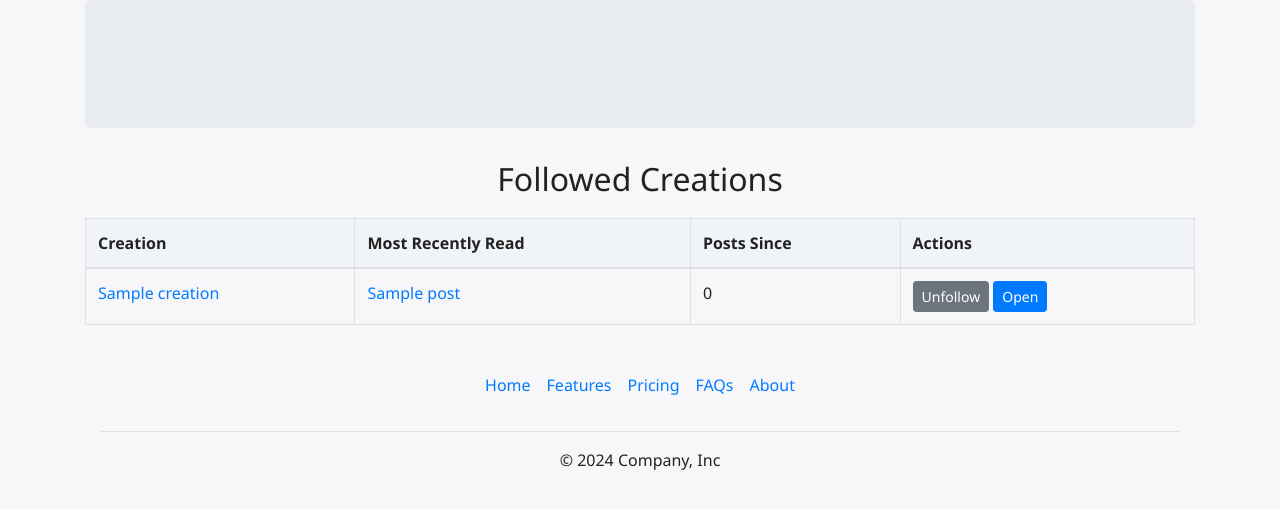
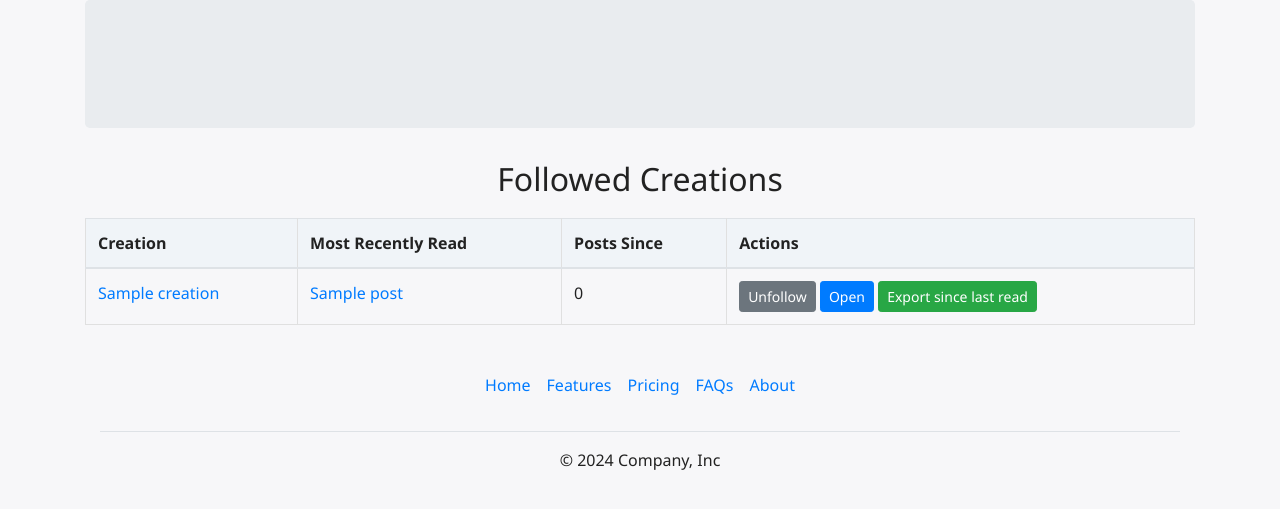
Before and after one commit to trainingmb/inadis, a Flask app: page /app/v1/following in a window 1280 px wide. Shown: the part 66-575 px from the top of the page. Run offline with Flask 3, Linux system fonts and the light colour scheme; a user stored in the database is signed in; tables that the repository leaves empty hold one stand-in row (values such as "Sample post").

Commit message:
Two post views

```diff
--- a/app/v1/templates/post_view.html
+++ b/app/v1/templates/post_view.html
@@ -13,7 +13,7 @@
       {% endif %}
     </div>
     <div class="card-body">
-      <p class="card-text">{{ post.get_content().content | safe }}</p>
+      <div class="card-text">{{ post.get_content().content | safe }}</div>
     </div>
     <div class="card-footer d-flex justify-content-between">
       <div>
--- a/app/v1/templates/user/creation_view.html
+++ b/app/v1/templates/user/creation_view.html
@@ -98,10 +98,10 @@ Creation View
     <div id="creation_tabs" class="mt-3">
       <ul class="nav nav-tabs" id="creationTab" role="tablist">
         <li class="nav-item" role="presentation">
-          <button class="nav-link active" id="posts-tab" data-bs-toggle="tab" data-bs-target="#posts" type="button" role="tab" aria-controls="posts" aria-selected="true">Posts</button>
+          <a class="nav-link active" id="posts-tab" href="#posts" data-toggle="tab" data-bs-toggle="tab" data-bs-target="#posts" role="tab" aria-controls="posts" aria-selected="true">Posts</a>
         </li>
         <li class="nav-item" role="presentation">
-          <button class="nav-link" id="export-tab" data-bs-toggle="tab" data-bs-target="#export" type="button" role="tab" aria-controls="export" aria-selected="false">Export</button>
+          <a class="nav-link" id="export-tab" href="#export" data-toggle="tab" data-bs-toggle="tab" data-bs-target="#export" role="tab" aria-controls="export" aria-selected="false">Export</a>
         </li>
       </ul>
       <div class="tab-content p-3 border border-top-0" id="creationTabContent">
--- a/app/v1/templates/user/following_creations.html
+++ b/app/v1/templates/user/following_creations.html
@@ -28,6 +28,12 @@
           <button type="submit" class="btn btn-sm btn-secondary">Unfollow</button>
         </form>
         <a class="btn btn-sm btn-primary" href="{{ url_for('app_views.creation_view', creation_id=row.creation.id) }}">Open</a>
+        <form method="post" action="{{ url_for('app_views.export_since_last_read', creation_id=row.creation.id) }}" style="display:inline;">
+          {% if export_form %}
+            {{ export_form.csrf_token }}
+          {% endif %}
+          <button type="submit" class="btn btn-sm btn-success">Export since last read</button>
+        </form>
       </td>
     </tr>
     {% endfor %}
--- a/app/v1/views/users.py
+++ b/app/v1/views/users.py
@@ -139,20 +139,26 @@ def post_view(post_id):
     if current_user.is_authenticated:
         progress = UserPostProgress.query.filter_by(user_id=current_user.id, post_id=post.id).first()
         is_read = progress.is_read if progress else False
-        if request.method == 'POST':
-            if not progress:
-                progress = UserPostProgress(user_id=current_user.id, post_id=post.id, is_read=True)
-                db.session.add(progress)
-            else:
-                progress.is_read = True
-            db.session.commit()
-            # Update per-creation progress: set last_post_id and last_reference for this creation
+
+        # Mark as read when the user views the post (GET) or explicitly posts the mark-read form (POST)
+        if not is_read:
             try:
-                current_user.set_creation_progress(creation.id, last_post_id=post.id, last_reference=post.reference)
+                if not progress:
+                    progress = UserPostProgress(user_id=current_user.id, post_id=post.id, is_read=True)
+                    db.session.add(progress)
+                else:
+                    progress.is_read = True
+                db.session.commit()
+                # Update per-creation progress: set last_post_id and last_reference for this creation
+                try:
+                    current_user.set_creation_progress(creation.id, last_post_id=post.id, last_reference=post.reference)
+                except Exception:
+                    db.session.rollback()
+                is_read = True
             except Exception:
+                # If marking fails, rollback and continue rendering without breaking the view
                 db.session.rollback()
-
-            is_read = True
+                is_read = progress.is_read if progress else False
     # provide an edit form to the template (prefilled) so templates expecting 'form' won't error
     try:
         form = BasePostForm()
@@ -182,6 +188,40 @@ def mark_post_read(post_id):
             current_user.set_creation_progress(post.creation_id, last_post_id=post.id, last_reference=post.reference)
         except Exception:
             db.session.rollback()
+    return redirect(request.referrer or url_for('app_views.post_view', post_id=post_id))
+
+
+@app_views.route('/posts/<string:post_id>/mark_unread', methods=['POST'])
+@login_required
+def mark_post_unread(post_id):
+    """Mark a post as unread (remove user's read progress for the post) and adjust per-creation progress."""
+    try:
+        progress = UserPostProgress.query.filter_by(user_id=current_user.id, post_id=post_id).first()
+        if progress:
+            db.session.delete(progress)
+            db.session.commit()
+    except Exception:
+        db.session.rollback()
+
+    # Recompute per-creation progress for the creation this post belongs to
+    post = Post.query.get(post_id)
+    if post:
+        try:
+            # find highest-reference read post for this creation
+            sub = db.session.query(UserPostProgress, Post).join(Post, UserPostProgress.post_id == Post.id).filter(
+                UserPostProgress.user_id == current_user.id,
+                UserPostProgress.is_read == True,
+                Post.creation_id == post.creation_id
+            ).order_by(Post.reference.desc()).first()
+            if sub:
+                highest_post = sub[1]
+                current_user.set_creation_progress(post.creation_id, last_post_id=highest_post.id, last_reference=highest_post.reference)
+            else:
+                # no read posts left for this creation
+                current_user.set_creation_progress(post.creation_id, last_post_id=None, last_reference=None)
+        except Exception:
+            db.session.rollback()
+
     return redirect(request.referrer or url_for('app_views.post_view', post_id=post_id))
 
 
@@ -351,7 +391,69 @@ def following_creations():
         else:
             posts_since = sum(1 for p in creation.posts if p.reference > last_ref)
         rows.append({'creation': creation, 'last_post': last_post, 'posts_since': posts_since})
-    return render_template('user/following_creations.html', rows=rows)
+    export_form = ExportForm()
+    return render_template('user/following_creations.html', rows=rows, export_form=export_form)
+
+
+@app_views.route('/creations/<creation_id>/export_since_last_read', methods=['POST'])
+@login_required
+def export_since_last_read(creation_id):
+    """Export posts since the user's last read point for a specific creation, mark them read, and update creation progress."""
+    try:
+        creation = Creation.query.get_or_404(creation_id)
+        prog = current_user.get_creation_progress(creation_id)
+        last_ref = prog.last_reference if prog and prog.last_reference is not None else None
+
+        posts = sorted(creation.posts, key=lambda p: p.reference)
+        to_export = [p for p in posts if last_ref is None or p.reference > last_ref]
+        if not to_export:
+            flash('No new posts to export for this creation.')
+            return redirect(request.referrer or url_for('app_views.following_creations'))
+
+        # build EPUB
+        book = epub.EpubBook()
+        book.set_identifier(f"creation-{creation.id}-since-{last_ref if last_ref is not None else 'start'}")
+        book.set_title(f"{creation.name} - Posts since {last_ref if last_ref is not None else 'start'}")
+        book.set_language('en')
+        book.add_author(current_user.username)
+        chapters = []
+        for idx, post in enumerate(to_export, 1):
+            c = epub.EpubHtml(title=post.title, file_name=f'chap_{idx}.xhtml', lang='en')
+            c.content = f'<h2>{post.title}</h2><div>{post.content}</div>'
+            book.add_item(c)
+            chapters.append(c)
+        book.toc = chapters
+        book.spine = ['nav'] + chapters
+        book.add_item(epub.EpubNcx())
+        book.add_item(epub.EpubNav())
+
+        buf = io.BytesIO()
+        epub.write_epub(buf, book)
+        buf.seek(0)
+
+        # Mark exported posts as read and update creation progress
+        try:
+            for post in to_export:
+                progress = UserPostProgress.query.filter_by(user_id=current_user.id, post_id=post.id).first()
+                if not progress:
+                    progress = UserPostProgress(user_id=current_user.id, post_id=post.id, is_read=True)
+                    db.session.add(progress)
+                else:
+                    progress.is_read = True
+            # Update per-creation progress to the highest exported reference
+            highest = max(p.reference for p in to_export)
+            highest_post = max(to_export, key=lambda p: p.reference)
+            current_user.set_creation_progress(creation_id, last_post_id=highest_post.id, last_reference=highest)
+            db.session.commit()
+        except Exception as e:
+            db.session.rollback()
+            flash(f'Error marking exported posts as read: {e}')
+
+        filename = f"{creation.name.replace(' ', '_')}_since_{last_ref if last_ref is not None else 'start'}.epub"
+        return send_file(buf, as_attachment=True, download_name=filename, mimetype='application/epub+zip')
+    except Exception as e:
+        flash(f'Error exporting posts since last read: {e}')
+        return redirect(request.referrer or url_for('app_views.following_creations'))
 
 @app_views.route('/export_epub', methods=['POST'])
 @login_required
```
Also changed, not shown: app/v1/templates/user/post_view.html (+16 -0 lines).
